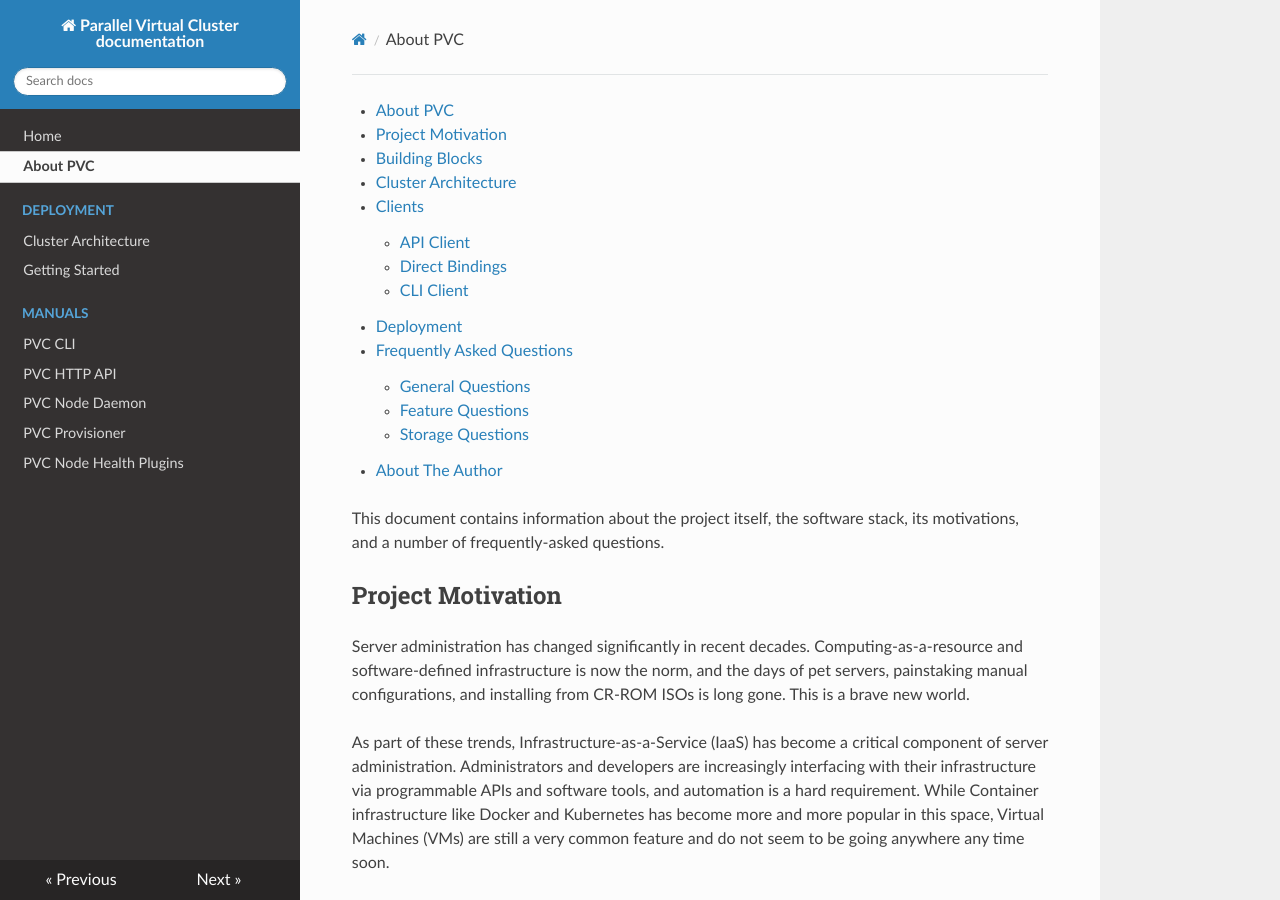
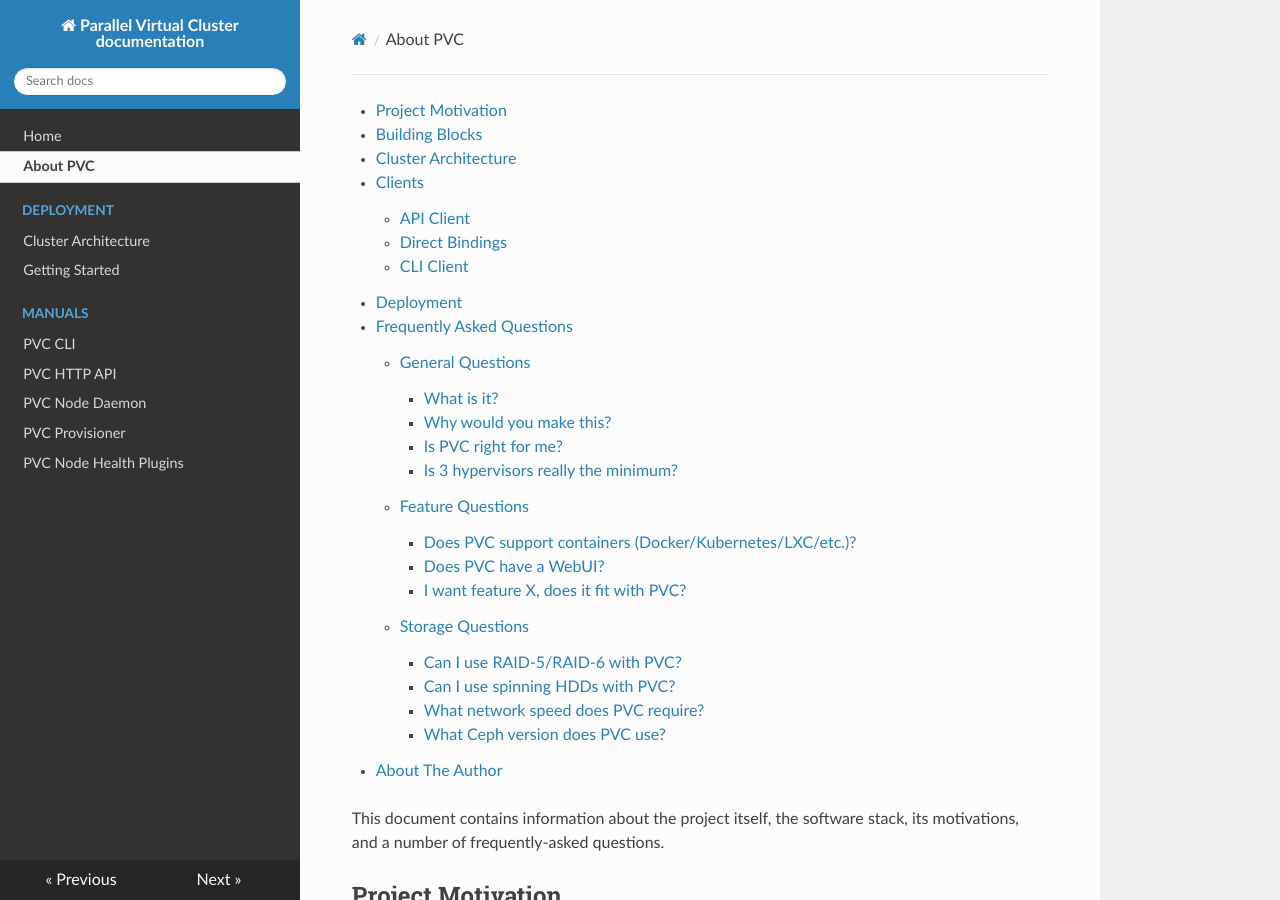
Before and after one commit to parallelvirtualcluster/docs, an MkDocs documentation site: the page built from docs/about-pvc.md, in a window 1280 px wide and 900 px high. Built offline with MkDocs 1.6.1, drawn with Linux system fonts in a browser that asks for light colours; nearby versions of some CDN libraries; some of the changed lines change nothing that is shown.

Commit message:
Try automatic TOC

```diff
--- a/docs/about-pvc.md
+++ b/docs/about-pvc.md
@@ -2,20 +2,7 @@
 title: "About PVC"
 ---
 
-- [About PVC](#about-the-parallel-virtual-cluster-system)
-  * [Project Motivation](#project-motivation)
-  * [Building Blocks](#building-blocks)
-  * [Cluster Architecture](#cluster-architecture)
-  * [Clients](#clients)
-    + [API Client](#api-client)
-    + [Direct Bindings](#direct-bindings)
-    + [CLI Client](#cli-client)
-  * [Deployment](#deployment)
-  * [Frequently Asked Questions](#frequently-asked-questions)
-    + [General Questions](#general-questions)
-    + [Feature Questions](#feature-questions)
-    + [Storage Questions](#storage-questions)
-  * [About The Author](#about-the-author)
+[TOC]
 
 This document contains information about the project itself, the software stack, its motivations, and a number of frequently-asked questions.
 
```
